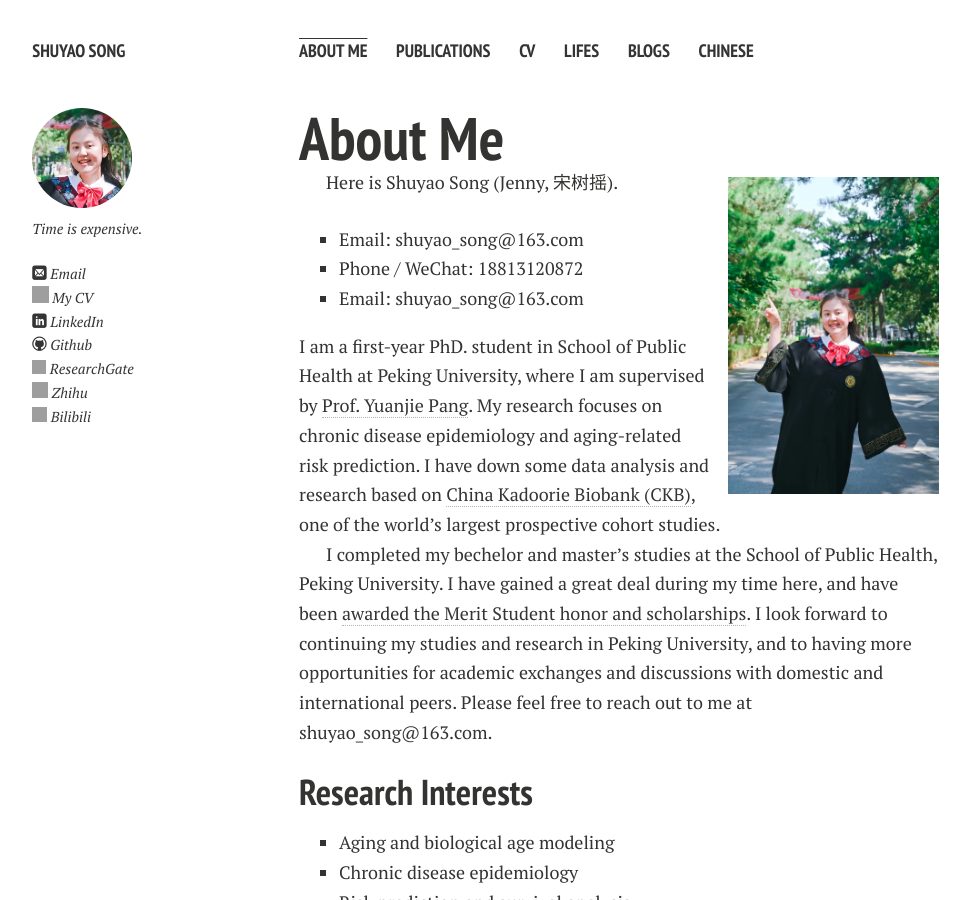
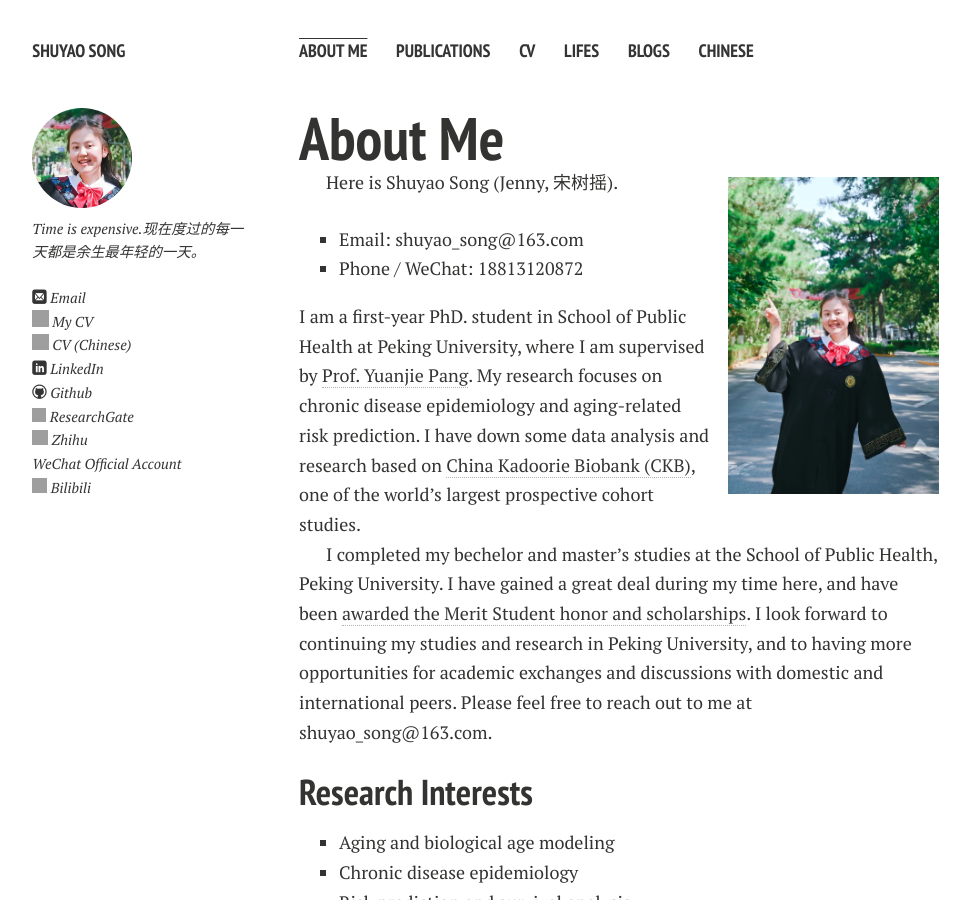
Before and after one commit to ShuyaoSong1019/ShuyaoSong1019.github.io, a Jekyll site: the page built from index.md, in a window 1280 px wide and 900 px high. Shown: the whole window, without its empty margins (21-991 px from the left). Built offline with Jekyll 4.4.1, drawn with Linux system fonts in a browser that asks for light colours; nearby versions of some CDN libraries; comment, search, counter and statistics services are not loaded; a style sheet for code colours, icons or effects is not loaded; our own code applies the rules of GitHub Pages for plain Markdown files; grey boxes are pictures that could not be loaded.

Commit message:
undate 0213

```diff
--- a/_config.yml
+++ b/_config.yml
@@ -8,7 +8,7 @@ url: https://shuyaosong1019.github.io
 owner:
   name: ShuyaoSong
   avatar: songshuyao.jpg
-  bio: Time is expensive.
+  bio: Time is expensive.现在度过的每一天都是余生最年轻的一天。
   email: shuyao_song@163.com
   cv: https://shuyaosong1019.github.io/file/ShuyaoSongCV.pdf
   cv_chn: https://shuyaosong1019.github.io/file/ShuyaoSong_CV_cn.pdf
@@ -20,6 +20,7 @@ owner:
   bilibili: https://space.bilibili.com/694725212?spm_id_from=333.1007.0.0
   researchgate: https://www.researchgate.net/profile/Shuyao-Song-2
   zhihu: https://space.bilibili.com/694725212?spm_id_from=333.1007.0.0
+  wechat_mp: https://mp.weixin.qq.com/s/__DeLTO0qx-4HrSkhAUpHg
   # For Google Authorship https://plus.google.com/authorship
   # google_plus:
 
--- a/_includes/author-bio.html
+++ b/_includes/author-bio.html
@@ -7,6 +7,8 @@
 {% if site.owner.email %}<p style="text-indent:0;margin-top:1.5em;"><a href="mailto:{{ site.owner.email }}" target="_blank"><i class="icon-mail"></i> Email</a></p>{% endif %}
 
 {% if site.owner.cv %}<p style="text-indent:0;"><a href="{{ site.owner.cv }}"><img src="https://caihanlin.com/images/logo/icons8-cv-100.png" width="16.5" height="16.5"></i> My CV</a></p>{% endif %}
+
+{% if site.owner.cv_chn %}<p style="text-indent:0;"><a href="{{ site.owner.cv_chn }}"><img src="https://caihanlin.com/images/logo/icons8-cv-100.png" width="16.5" height="16.5"></i> CV (Chinese)</a></p>{% endif %}
 
 {% if site.owner.twitter %}<p style="text-indent:0;"><a href="https://twitter.com/{{ site.owner.twitter }}"><i class="icon-twitter"></i> Twitter</a></p>{% endif %}
 
@@ -30,6 +32,8 @@
 
 {% if site.owner.zhihu %}<p style="text-indent:0;"><a href="{{ site.owner.zhihu }}"><img src="https://caihanlin.com/images/logo/icons8-zhihu-96.png" width="15.8" height="15.8"></i> Zhihu</a></p>{% endif %}
 
+{% if site.owner.wechat_mp %}<p style="text-indent:0;"><a href="{{ site.owner.wechat_mp }}">WeChat Official Account</a></p>{% endif %}
+
 {% if site.owner.bilibili %}<p style="text-indent:0;"><a href="https://space.bilibili.com/{{ site.owner.bilibili }}"><img src="https://caihanlin.com/images/logo/icons8-retro-tv-100.png" width="15" height="15"></i> Bilibili</a></p>{% endif %}
 
 
--- a/index.md
+++ b/index.md
@@ -5,15 +5,15 @@ layout: page
 
 <img src="https://shuyaosong1019.github.io/songshuyao.jpg" class="floatpic">
 
+
 Here is Shuyao Song (Jenny, 宋树摇).
-
 - Email: shuyao_song@163.com
 - Phone / WeChat: 18813120872
-- Email: shuyao_song@163.com
 
 I am a first-year PhD. student in School of Public Health at Peking University, where I am supervised by [Prof. Yuanjie Pang](https://sph.pku.edu.cn/info/1766/5614.htm). My research focuses on chronic disease epidemiology and aging-related risk prediction. I have down some data analysis and research based on [China Kadoorie Biobank (CKB)](https://ckbiobank.pku.edu.cn/), one of the world’s largest prospective cohort studies.
 
-I completed my bechelor and master’s studies at the School of Public Health, Peking University. I have gained a great deal during my time here, and have been [awarded the Merit Student honor and scholarships](/awards/). I look forward to continuing my studies and research in Peking University, and to having more opportunities for academic exchanges and discussions with domestic and international peers. Please feel free to reach out to me at shuyao_song@163.com.
+I completed my bechelor and master’s studies at the School of Public Health, Peking University. I have gained a great deal during my time here, and have been [awarded the Merit Student honor and scholarships](/awards/).
+I look forward to continuing my studies and research in Peking University, and to having more opportunities for academic exchanges and discussions with domestic and international peers. Please feel free to reach out to me at shuyao_song@163.com.
 
 ## Research Interests
 
```
